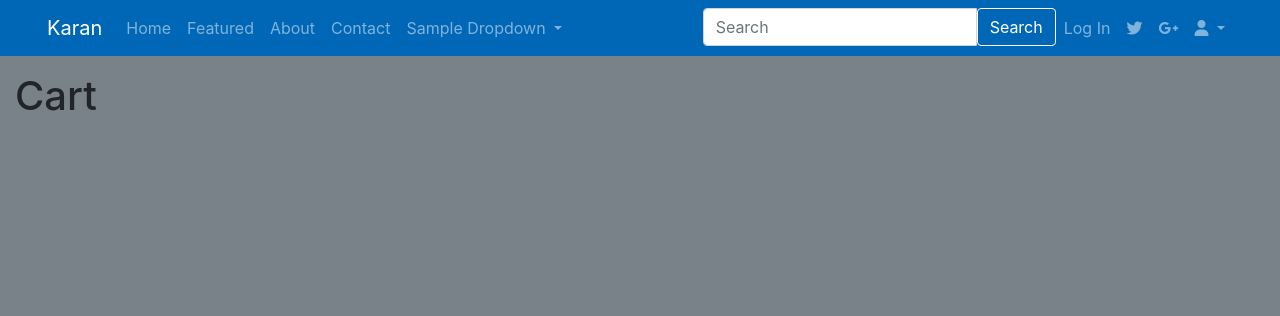
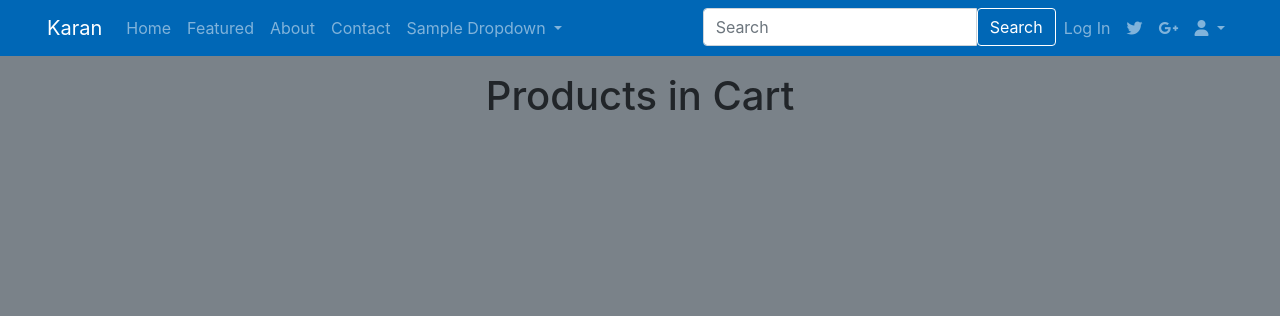
Before and after one commit to khkoyani/ecommerce, a Django app: page /cart/ in a window 1280 px wide. Shown: the top 316 px of the page. Run offline with Django 3.2, Linux system fonts and the light colour scheme; data comes from the database, SQL or seed files in the repository; both versions use the stored data as it was after the commit; some libraries are stand-ins or nearby versions.

Commit message:
added toggling functionality to cart update

```diff
--- a/src/carts/templates/carts/home.html
+++ b/src/carts/templates/carts/home.html
@@ -2,5 +2,17 @@
 
 
 {% block content %}
-<h1>Cart</h1>
+<div class="row">
+    <div class="col-12 align-self-center" style="text-align: center;">
+    <h1>Products in Cart</h1></div></div>
+<div class="row">
+    {% for item in items %}
+        <div class="col-12 col-md-6 col-xl-4">
+
+        {% include "product/snippets/card.html" with instance=item %}
+
+</div>
+
+        {% endfor %}
+</div>
 {% endblock %}
--- a/src/carts/views.py
+++ b/src/carts/views.py
@@ -4,12 +4,16 @@ from product.models import Product
 
 def cart_home(request):
     cart_obj, new_obj = Cart.objects.get_or_new(request)
-    cart_obj.save()
-    return render(request, 'carts/home.html', {})
+    # cart_obj.save()
+    context = {'items': cart_obj.products.all()}
+    return render(request, 'carts/home.html', context)
 
 def cart_update(request):
-    product_id = 1
-    obj = Product.objects.get(id=product_id)
+    prod_id = 1
+    obj = Product.objects.get(id=prod_id)
     cart_obj, new_obj = Cart.objects.get_or_new(request)
-    cart_obj.products.add(obj)
-    return redirect(obj.get_absolute_url())
+    if obj in cart_obj.products.all():
+        cart_obj.products.remove(obj)
+    else:
+        cart_obj.products.add(obj)
+    return redirect(to='cart:home')
```
Also changed, not shown: src/product/templates/product/product_detail.html (+19 -0 lines), src/product/views.py (+7 -0 lines), src/db.sqlite3.
